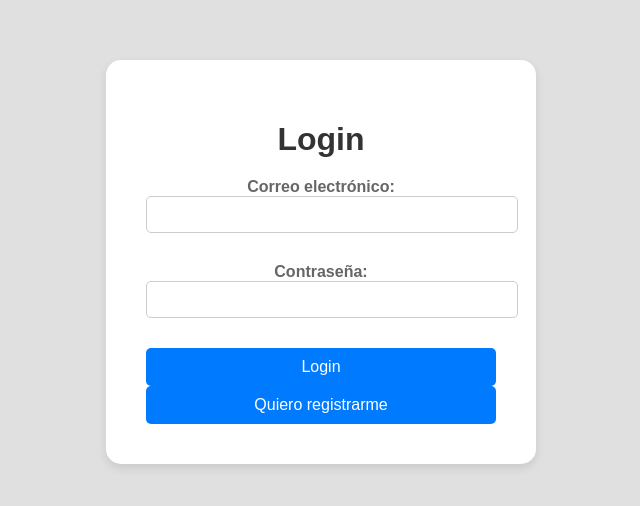
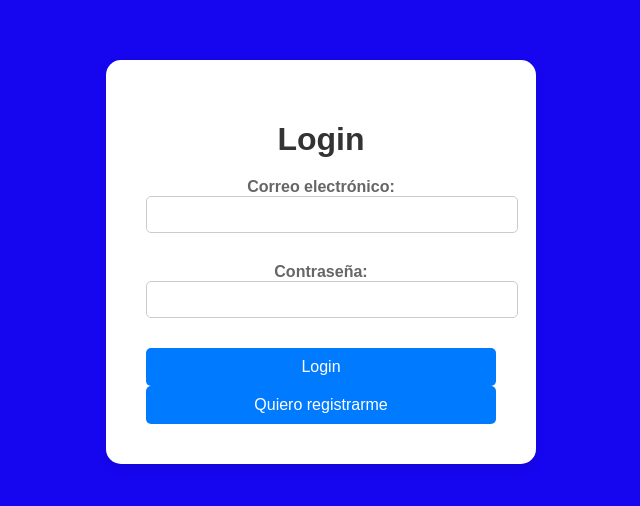
Before and after one commit to Leombuam/proyecto_progra4, a React (Create React App) app: page / in a window 1280 px wide. Shown: the part 138-644 px from the top of the page, without its empty margins (319-959 px from the left). Built offline with nearby package versions, Linux system fonts and the light colour scheme; no server answers.

Commit message:
Cambios Login
Se realizan cambios en el aspecto del Login.

```diff
--- a/src/Components/Login.css
+++ b/src/Components/Login.css
@@ -1,6 +1,6 @@
 /* Estilos generales */
 body {
-    background-color: #e0e0e0;
+    background-color: #1606f0;
     font-family: 'Arial', sans-serif;
 }
 
--- a/src/Components/Login.js
+++ b/src/Components/Login.js
@@ -54,7 +54,6 @@ function Login() {
         }
     }
 
-
     return (
         <div className="login-container">
             <div className="login-box">
```
